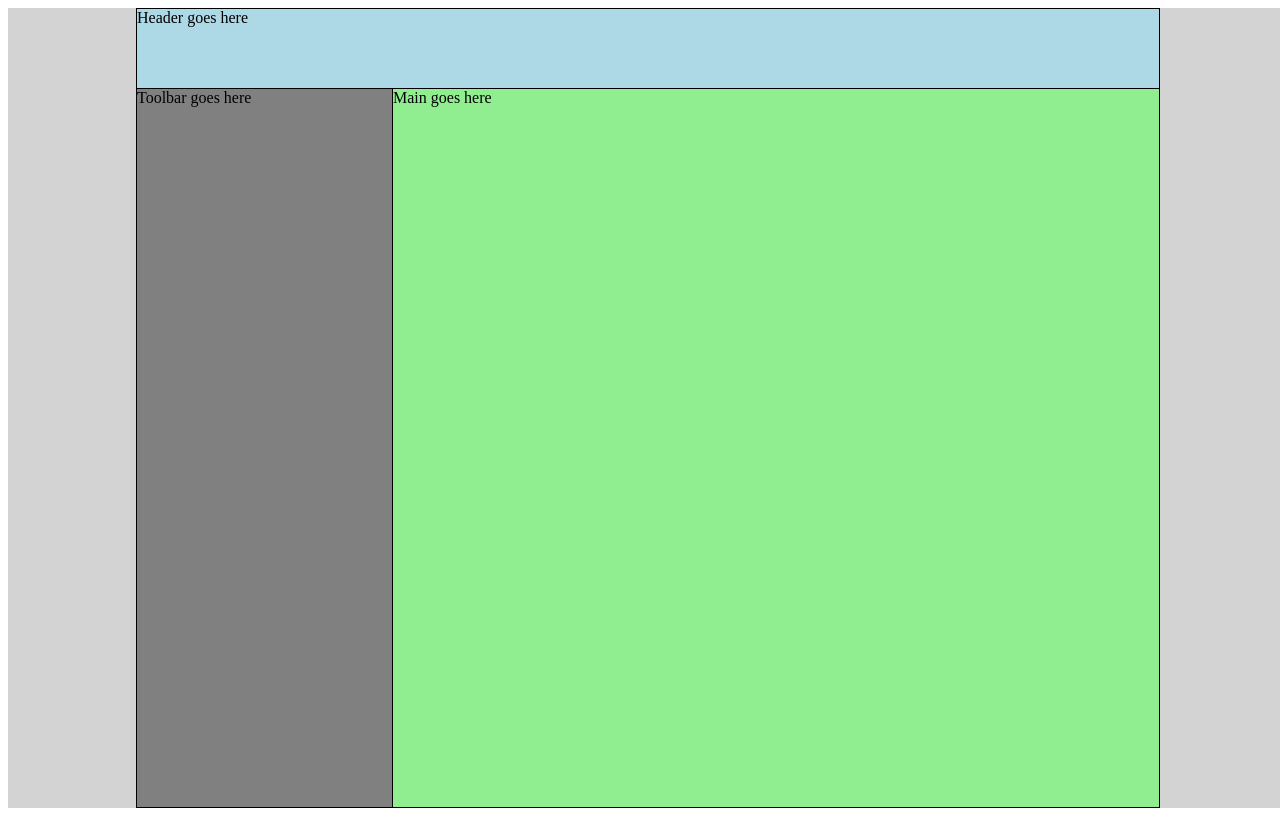
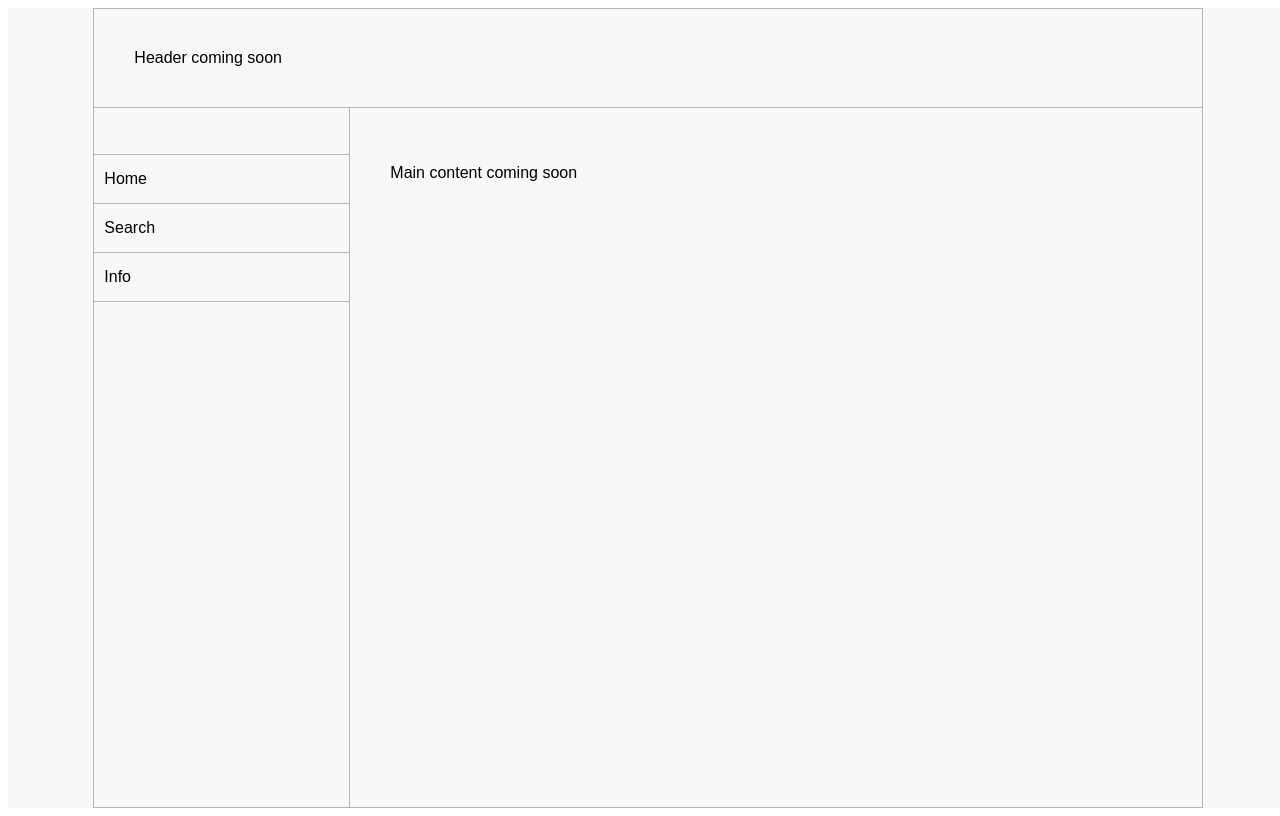
Before and after one commit to OG-Miller/uspace, a React app: page / in a window 1280 px wide. Built offline with nearby package versions, Linux system fonts and the light colour scheme.

Commit message:
feat: Updated to minimal style

```diff
--- a/src/App.tsx
+++ b/src/App.tsx
@@ -1,8 +1,8 @@
 import * as React from "react";
 import styled from "styled-components";
-import {Header} from "./Header";
-import {Toolbar} from "./Toolbar";
-import {Main} from "./Main";
+import { Header } from "./Header";
+import { Toolbar } from "./Toolbar";
+import { Main } from "./Main";
 
 export interface AppProps {
 }
@@ -10,26 +10,35 @@ export interface AppProps {
 export const App = () => (
     <AppWrapper>
         <ToolbarWrapper>
-           <Toolbar/>
+            <Toolbar />
         </ToolbarWrapper>
         <HeaderWrapper>
-           <Header/>
+            <Header />
         </HeaderWrapper>
         <MainWrapper>
-           <Main/>
+            <Main />
         </MainWrapper>
     </AppWrapper>
 );
 
 const AppWrapper = styled.div`
+
+ --app-gray: #F9F7F7;
+ --grid-gray: #B7B5B5;
+  --app-font: 'IBM Plex Sans', sans-serif;
+
     display: grid;
     width: 100vw;
     height: 100vh;
-    background-color: lightgray;
+    background-color: var(--app-gray);
 
     grid-template-areas:
      "header"
-     "main" ;
+     "main";
+
+    grid-template-rows: 1fr 09fr;
+    grid-template-columns: 1fr;
+
 
 
  @media (min-width: 570px) {
@@ -38,24 +47,25 @@ const AppWrapper = styled.div`
     ". toolbar main main .";
     ". toolbar main main .";
 
-    grid-template-columns: 1fr 2fr 3fr 3fr 1fr;
+    grid-template-columns: 1fr 3fr 5fr 5fr 1fr;
     grid-template-rows: 1fr 09fr;
   }
 
 `
 const HeaderWrapper = styled.div`
     grid-area: header;
-    background-color: lightblue;
-    border: 1px solid black;
+    background-color: var(--app-gray);
+    border: 1px solid var(--grid-gray);
     border-bottom: 0px;
 
 `
 const ToolbarWrapper = styled.div`
     grid-area: toolbar;
     display:none;
-    background-color: gray;
-    border: 1px solid black;
+    background-color: var(--app-gray);
+    border: 1px solid var(--grid-gray);
     border-right: 0px;
+    padding-top: 30px;
 
  @media (min-width: 570px) {
    display: grid;
@@ -66,6 +76,7 @@ const ToolbarWrapper = styled.div`
 `
 const MainWrapper = styled.div`
     grid-area: main;
-    background-color: lightgreen;
-    border: 1px solid black;
+    background-color: var(--app-gray);
+    border: 1px solid var(--grid-gray);
+
 `
--- a/src/Header.tsx
+++ b/src/Header.tsx
@@ -1,9 +1,15 @@
 
 import * as React from "react";
-//import styled from 'styled-components';
+import styled from 'styled-components';
 
 export const Header = () => (
-<>
-    Header goes here
-</>
+<Wrapper>
+    Header coming soon
+</Wrapper>
 );
+
+const Wrapper = styled.div`
+  color: black;
+  font-family: var(--app-font);
+  padding: 40px;
+`
--- a/src/Main.tsx
+++ b/src/Main.tsx
@@ -1,8 +1,13 @@
 import * as React from "react";
-//import styled from 'styled-components';
+import styled from 'styled-components';
 
 export const Main = () => (
-<>
-    Main goes here
-</>
+<Wrapper>
+    <p>Main content coming soon</p>
+</Wrapper>
 );
+
+const Wrapper = styled.div`
+  font-family: var(--app-font);
+  padding: 40px;
+`
--- a/src/Toolbar.tsx
+++ b/src/Toolbar.tsx
@@ -1,8 +1,26 @@
 import * as React from "react";
-//import styled from 'styled-components';
+import {ToolbarOption} from './ToolbarOption';
+import styled from 'styled-components';
 
 export const Toolbar = () => (
-<>
-    Toolbar goes here
-</>
+    <Wrapper>
+     <Hr/>
+        <ToolbarOption title="Home"/>
+     <Hr/>
+        <ToolbarOption title="Search"/>
+     <Hr/>
+        <ToolbarOption title="Info"/>
+     <Hr/>
+    </Wrapper>
 );
+
+const Wrapper = styled.ul`
+  display: flex;
+  flex-direction: column;
+  padding: 0;
+`
+
+const Hr = styled.div`
+   height: 5px;
+   border-top: 1px solid var(--grid-gray);
+`
--- /dev/null
+++ b/src/ToolbarOption.tsx
@@ -0,0 +1,23 @@
+import * as React from "react";
+import styled from 'styled-components';
+
+export interface ToolbarOptionProps {
+  title: string;
+}
+
+
+export const ToolbarOption = (props: ToolbarOptionProps) => (
+    <Wrapper>
+        {props.title}
+    </Wrapper>
+);
+
+const Wrapper = styled.li`
+   color: black;
+   list-style-type: none;
+   padding: 10px;
+   padding-bottom: 15px;
+   width: 100%;
+  justify-self: centre;
+  font-family: var(--app-font);
+`
```
Lines whose indentation alone changed are shown as unchanged.
